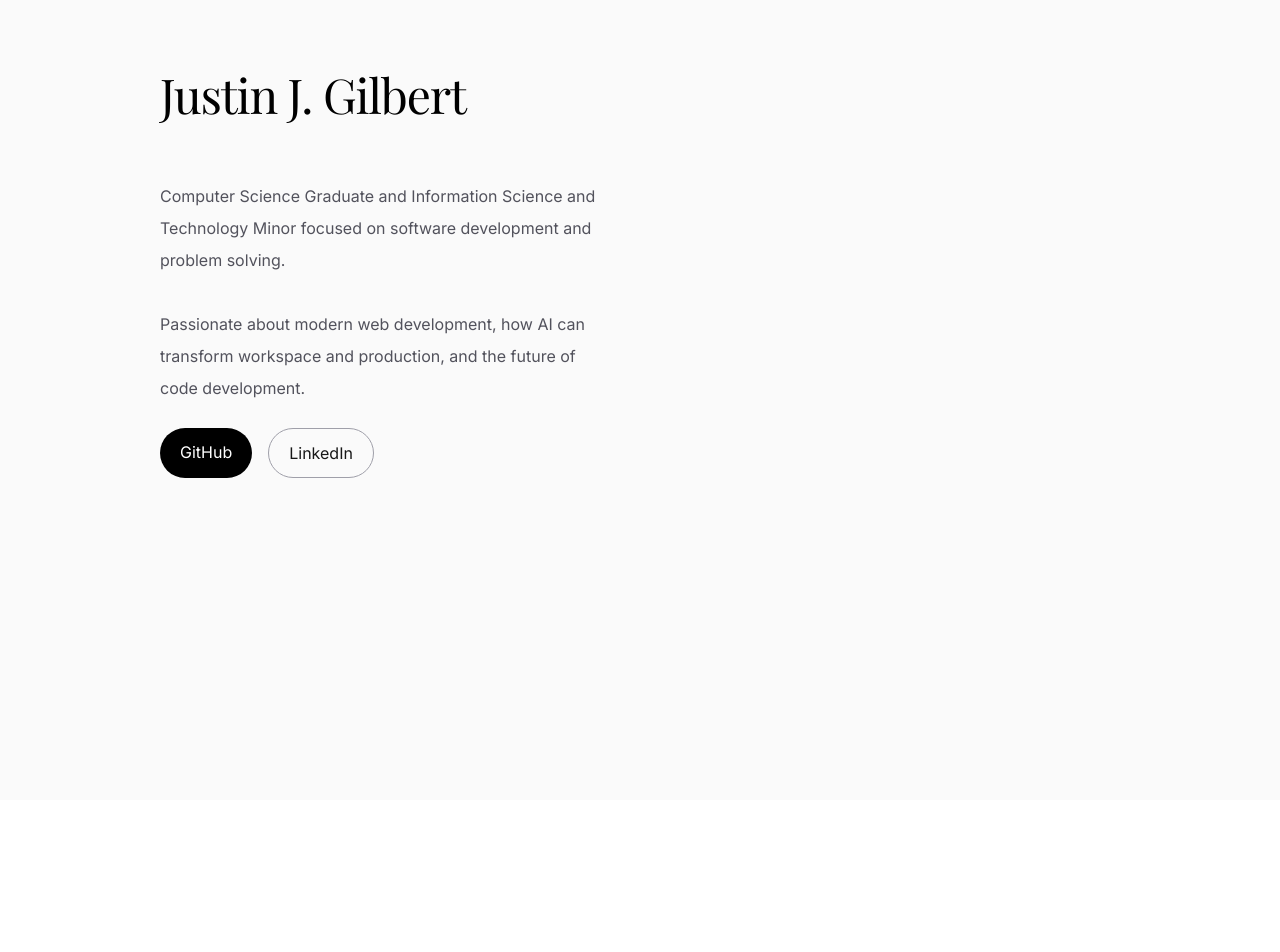
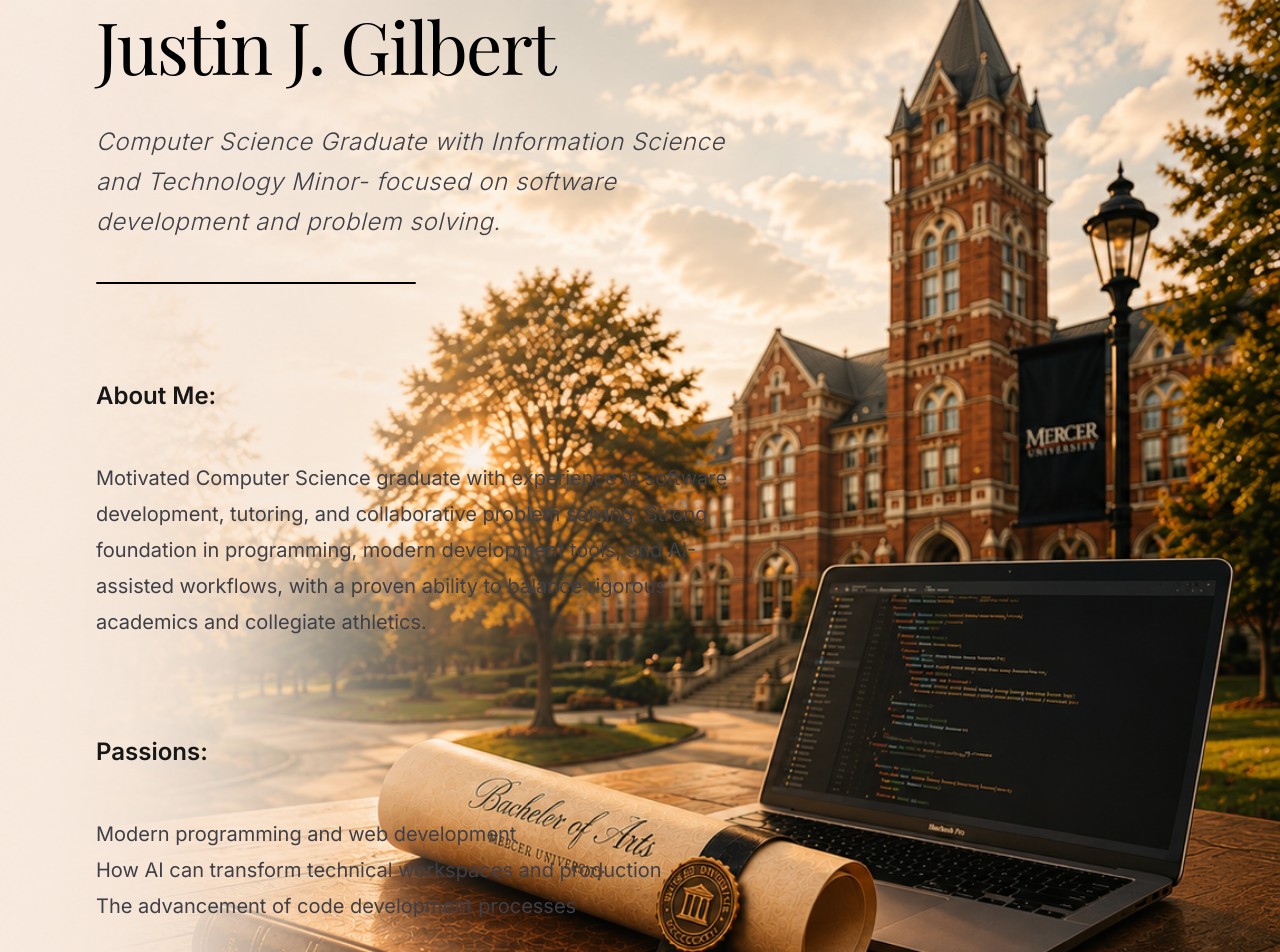
Before and after one commit to gilbert-jj/justing-portfolio, a Next.js app: page / in a window 1280 px wide. Shown: the top 952 px of the page. Before the commit the page ends 800 px from the top, so only its background shows below. Built offline with nearby package versions, Linux system fonts and the light colour scheme.

Commit message:
Updated website

```diff
--- a/app/page.tsx
+++ b/app/page.tsx
@@ -1,39 +1,49 @@
-import Image from "next/image";
 import { Playfair_Display } from "next/font/google";
 
 const playfair = Playfair_Display({
-  subsets: ["Latin"],
+  subsets: ["latin"],
   weight: ["400"],
 });
 export default function Home() {
   return (
-    <div className="flex flex-col flex-1 items-center justify-center bg-zinc-50 font-sans dark:bg-black">
-      <main className="flex min-h-screen w-full max-w-5xl flex-col justify-start px-8 pt-16">
-        <div className="flex flex-col gap-6">
-          <h1 className={`${playfair.className} max-w-3xl text-5xl font-semibold leading-tight tracking-tight text-black dark:text-zinc-50`}
+    <div
+className="min-h-screen bg-cover bg-right bg-no-repeat bg-zinc-100"  style={{
+    backgroundImage: "url('/MercerGrad_Desktop.png')",
+    backgroundPosition: "right center",
+  }}
+>
+<main className="relative z-10 flex min-h-screen w-full max-w-7xl flex-col justify-center px-24">        <div className="flex flex-col gap-8">
+          <h1 className={`${playfair.className} max-w-4xl text-7xl font-semibold leading-tight tracking-tight text-black dark:text-zinc-50`}
 >              Justin J. Gilbert          </h1>
-          <p className="max-w-md text-l1 leading-8 text-zinc-600 dark:text-zinc-400">
-            <br />
-            Computer Science Graduate and Information Science and Technology Minor focused on software development and problem solving.
-            <br />
-            <br />
-            Passionate about modern web development, how AI can transform workspace and production, and the future of code development.
-          </p>
-        </div>
-          <div className="flex gap-4 mt-6">
+              <p className="max-w-2xl text-2xl leading-10 tracking-wide text-zinc-700 font-light italic">
+            Computer Science Graduate with Information Science and Technology Minor- focused on software development and problem solving.
+           </p>
+           <div className="mt-2 h-[2px] w-80 bg-black rounded-full" />
+           <h2 className= "text-2xl font-semibold mt-16 mb-4">
+            About Me: </h2>
+            <p className="max-w-2xl text-xl leading-9 text-zinc-700">
+             Motivated Computer Science graduate with experience in software development, tutoring, and collaborative problem solving. Strong foundation in programming, modern development tools, and AI-assisted workflows, with a proven ability to balance rigorous academics and collegiate athletics.
+            </p>
+            <h2 className= "text-2xl font-semibold mt-16 mb-4">
+            Passions: </h2>
+            <ul className="max-w-2xl text-xl leading-9 text-zinc-700">
+  <li>Modern programming and web development</li>
+  <li>How AI can transform technical workspaces and production</li>
+  <li>The advancement of code development processes</li>
+</ul>
+            </div>
+          <div className="flex gap-4 mt-16">
   <a
     href="https://github.com/gilbert-jj"
     target="_blank"
-    className="rounded-full bg-black px-5 py-3 text-white transition hover:bg-zinc-800 dark:bg-white dark:text-black"
-  >
+className="rounded-full bg-black px-8 py-4 text-lg font-medium text-white transition hover:bg-zinc-800"  >
     GitHub
   </a>
 
   <a
     href="https://www.linkedin.com/in/justin-gilbert-b94a38214/"
     target="_blank"
-    className="rounded-full border border-zinc-400 px-5 py-3 transition hover:bg-zinc-100 dark:hover:bg-zinc-900"
-  >
+className="rounded-full border border-zinc-300 bg-white/70 px-8 py-4 text-lg font-medium text-zinc-800 transition hover:bg-white"  >
     LinkedIn
   </a>
 </div>
```
Also changed, not shown: public/MercerGrad_Desktop.png (added).
